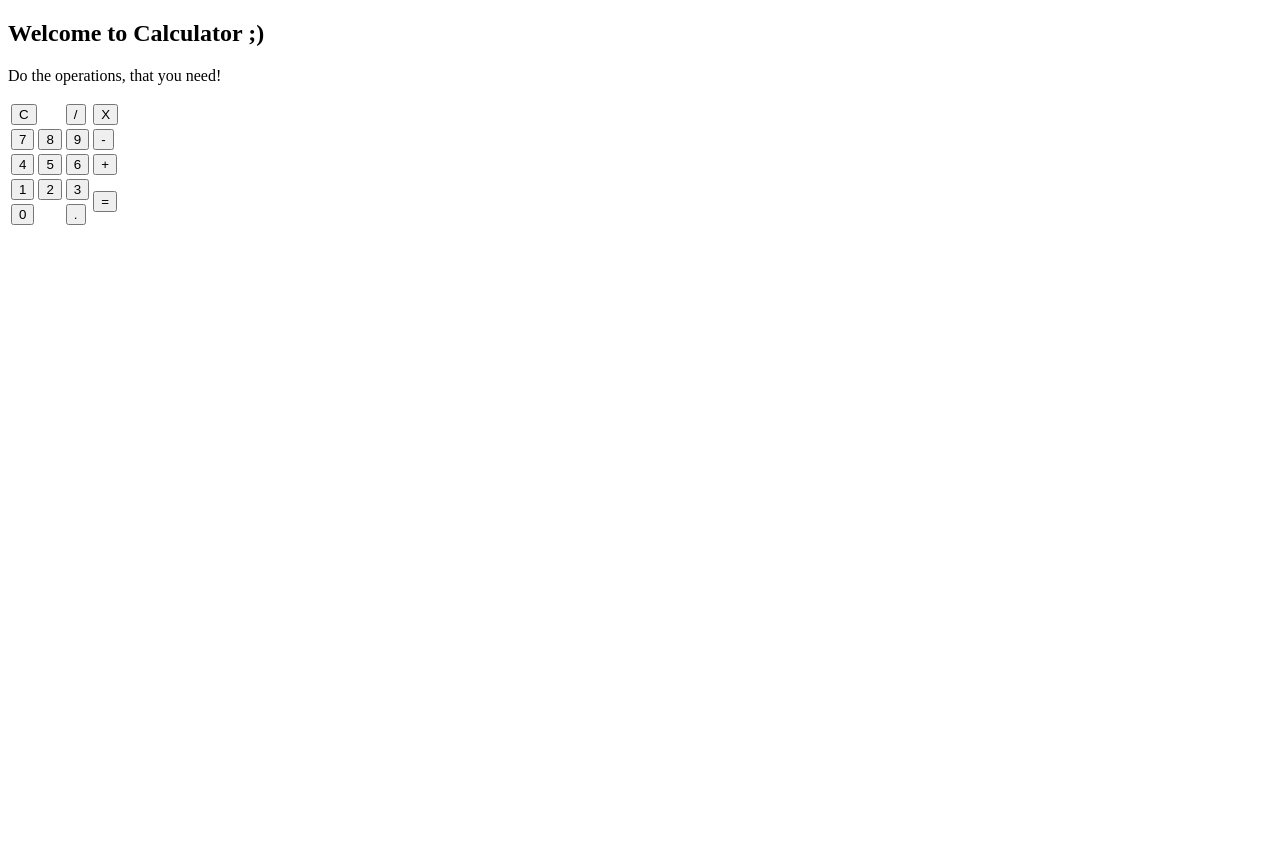
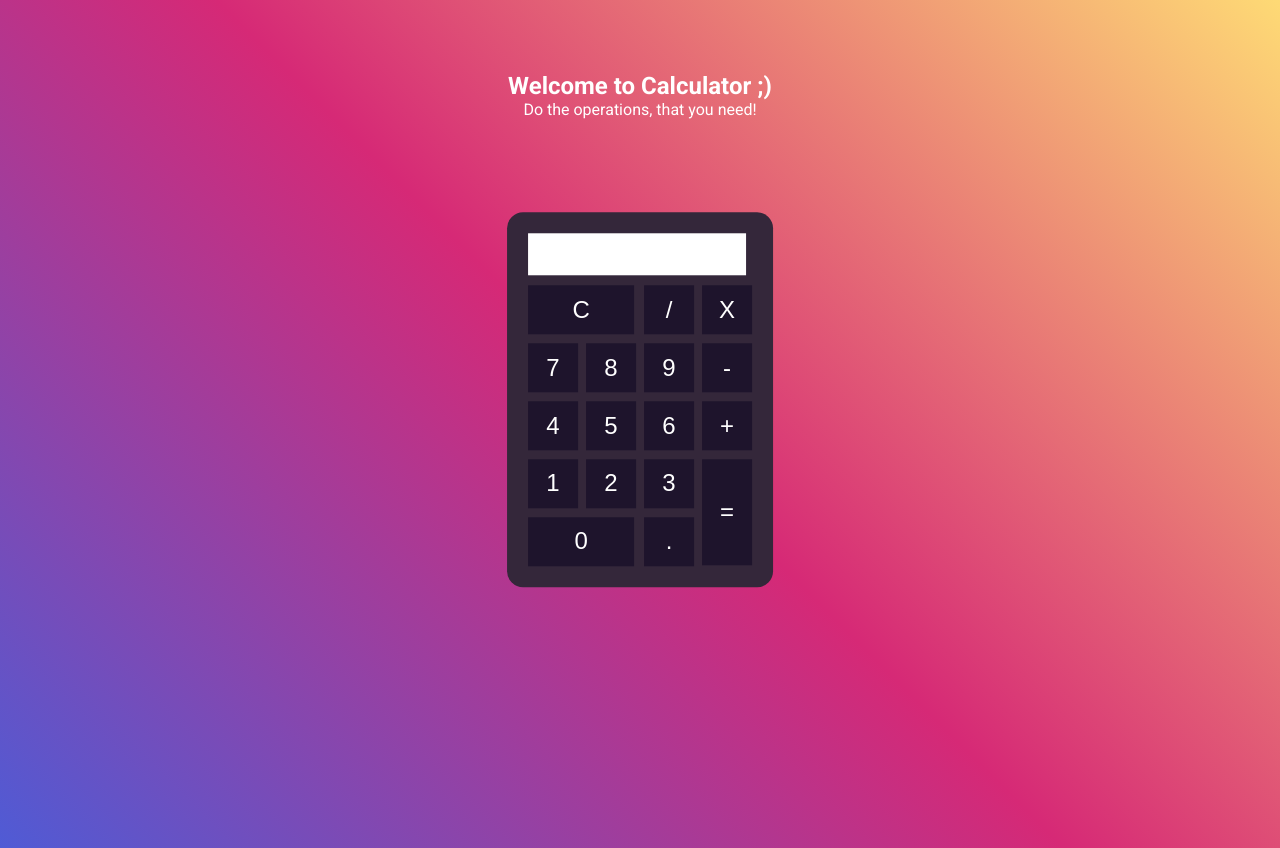
Before and after one commit to vitoria-2001/calculator_simpleDesign, a website: page index.html in a window 1280 px wide. Before the commit the page ends 800 px from the top, so only its background shows below. Drawn offline with Linux system fonts and the light colour scheme; a web font is replaced by a local one.

Commit message:
Create Js file and do all functions

```diff
--- a/index.css
+++ b/index.css
@@ -0,0 +1,54 @@
+*{
+    margin: 0;
+    padding: 0;
+}
+
+body {
+    background-image: linear-gradient(45deg, #4f5bd5, 	#d62976,	#feda75);
+    height: 100vh;
+    color: #fff;
+    font-family: 'Roboto', sans-serif;
+}
+
+nav {
+    margin-top: 3rem;
+     padding-top: 1.5rem;
+    text-align: center;
+}
+
+.calculator {
+    position: absolute;
+    background-color: #34273a;
+    top: 50%;
+    left: 50%;
+    transform: translate(-50%, -50%);
+    border-radius: 1rem;
+    padding: 1rem;
+}
+
+.button {
+    width: 3.1rem;
+    height: 3.1rem;
+    font-size: 1.5rem;
+    cursor: pointer;
+    background-color: #1e142c;
+    border: none;
+    color: #fff;
+
+    margin: 0.2rem;
+}
+
+.button:hover {
+    background-color: black;
+}
+
+#result {
+    background-color: #fff;
+    width: 13rem;
+    height: 2rem;
+    margin: 0.3rem;
+    font-size: 1.5rem;
+    color: black;
+    text-align: right;
+    padding: 5px;
+}
--- a/index.html
+++ b/index.html
@@ -9,47 +9,47 @@
     <link href="https://fonts.googleapis.com/css2?family=DotGothic16&family=Roboto:wght@400;700&display=swap" rel="stylesheet">
     <link rel="stylesheet"  type="text/css" href="index.css">
 
+    <script src="index.js"> </script>
+
     <title>Calculator | ;)</title>
 </head>
 <body>
     <nav class="navContainer">
             <h2>Welcome to Calculator ;)</h2>
+
+            <p>Do the operations, that you need!</p>
     </nav>
-
-    <section>
-        <p>Do the operations, that you need!</p>
-    </section>
 
     <div class="calculator">
         <p id="result"></p>
 
         <table>
             <tr>
-                <td colspan="2"><button>C</button></td>
-                <td><button>/</button></td>
-                <td><button>X</button></td>
+                <td colspan="2"><button class="button" style="width: 106px;" onclick="cleanCalc()">C</button></td>
+                <td><button class="button" onclick="insert('/')">/</button></td>
+                <td><button class="button" onclick="insert('X')">X</button></td>
             </tr>
             <tr>
-                <td><button>7</button></td>
-                <td><button>8</button></td>
-                <td><button>9</button></td>
-                <td><button>-</button></td>
+                <td><button class="button" onclick="insert('7')">7</button></td>
+                <td><button class="button" onclick="insert('8')">8</button></td>
+                <td><button class="button" onclick="insert('9')">9</button></td>
+                <td><button class="button" onclick="insert('-')">-</button></td>
             </tr>
             <tr>
-                <td><button>4</button></td>
-                <td><button>5</button></td>
-                <td><button>6</button></td>
-                <td><button>+</button></td>
+                <td><button class="button" onclick="insert('4')">4</button></td>
+                <td><button class="button" onclick="insert('5')">5</button></td>
+                <td><button class="button" onclick="insert('6')">6</button></td>
+                <td><button class="button" onclick="insert('+')">+</button></td>
             </tr>
             <tr>
-                <td><button>1</button></td>
-                <td><button>2</button></td>
-                <td><button>3</button></td>
-                <td rowspan="2"><button>=</button></td>
+                <td><button class="button" onclick="insert('1')">1</button></td>
+                <td><button class="button" onclick="insert('2')">2</button></td>
+                <td><button class="button" onclick="insert('3')">3</button></td>
+                <td rowspan="2"><button class="button" style="height: 106px;" onclick="calc()">=</button></td>
             </tr>
             <tr>
-                <td colspan="2"><button>0</button></td>
-                <td><button>.</button></td>
+                <td colspan="2"><button class="button" style="width: 106px;" onclick="insertNum('0')">0</button></td>
+                <td><button class="button" onclick="insert('.')">.</button></td>
             </tr>
         </table>
     </div>
--- /dev/null
+++ b/index.js
@@ -0,0 +1,20 @@
+function insert(num) {
+  let currentNum =  document.getElementById('result').innerHTML;
+  document.getElementById('result').innerHTML=currentNum+num;
+}
+
+function cleanCalc() {
+    document.getElementById('result').innerHTML=" ";
+
+}
+
+function calc() {
+    let finalResult=  document.getElementById('result').innerHTML;
+        if (finalResult) {
+            document.getElementById('result').innerHTML = eval(finalResult);
+        }
+        else {
+            document.getElementById('result').innerHTML = "NaN"
+        }
+
+}
```
